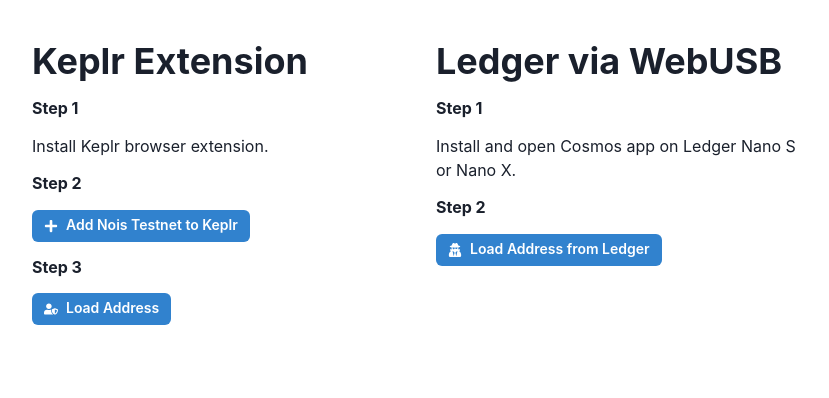
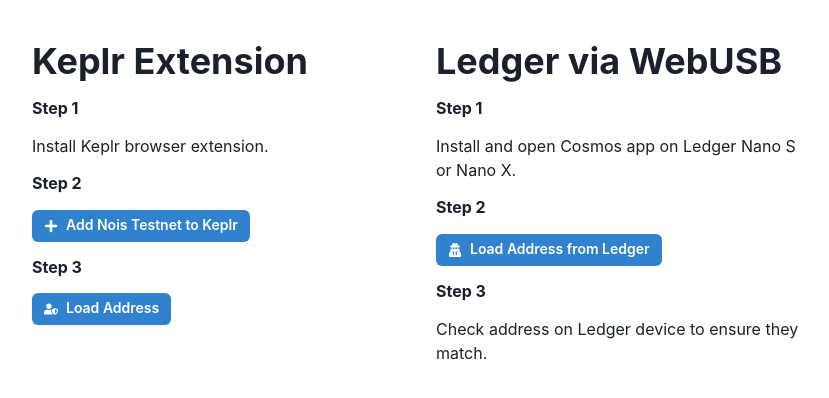
Before and after one commit to noislabs/address-generator, a Next.js app: page / in a window 1280 px wide. Shown: the top 398 px of the page, without its empty margins (224-1053 px from the left). Built offline with nearby package versions, Linux system fonts and the light colour scheme.

Commit message:
Show address on Ledger screen

```diff
--- a/src/pages/index.tsx
+++ b/src/pages/index.tsx
@@ -142,6 +142,10 @@
         duration: 2_000,
         isClosable: true,
       });
+      offlineSigner.showAddress().then(
+        () => {},
+        (err: any) => {},
+      );
     })().catch((err: any) => {
       console.error(err);
       setAddressFromLedgerError({
@@ -207,7 +211,6 @@
               <Heading>Ledger via WebUSB</Heading>
 
               <Heading size="sm">Step 1</Heading>
-
               <Text>Install and open Cosmos app on Ledger Nano S or Nano X.</Text>
 
               <Heading size="sm">Step 2</Heading>
@@ -223,6 +226,9 @@
               </Button>
 
               {loadAddressFromLedgerError && <ErrorAlert error={loadAddressFromLedgerError} />}
+
+              <Heading size="sm">Step 3</Heading>
+              <Text>Check address on Ledger device to ensure they match.</Text>
             </VStack>
           </Box>
         </SimpleGrid>
```
